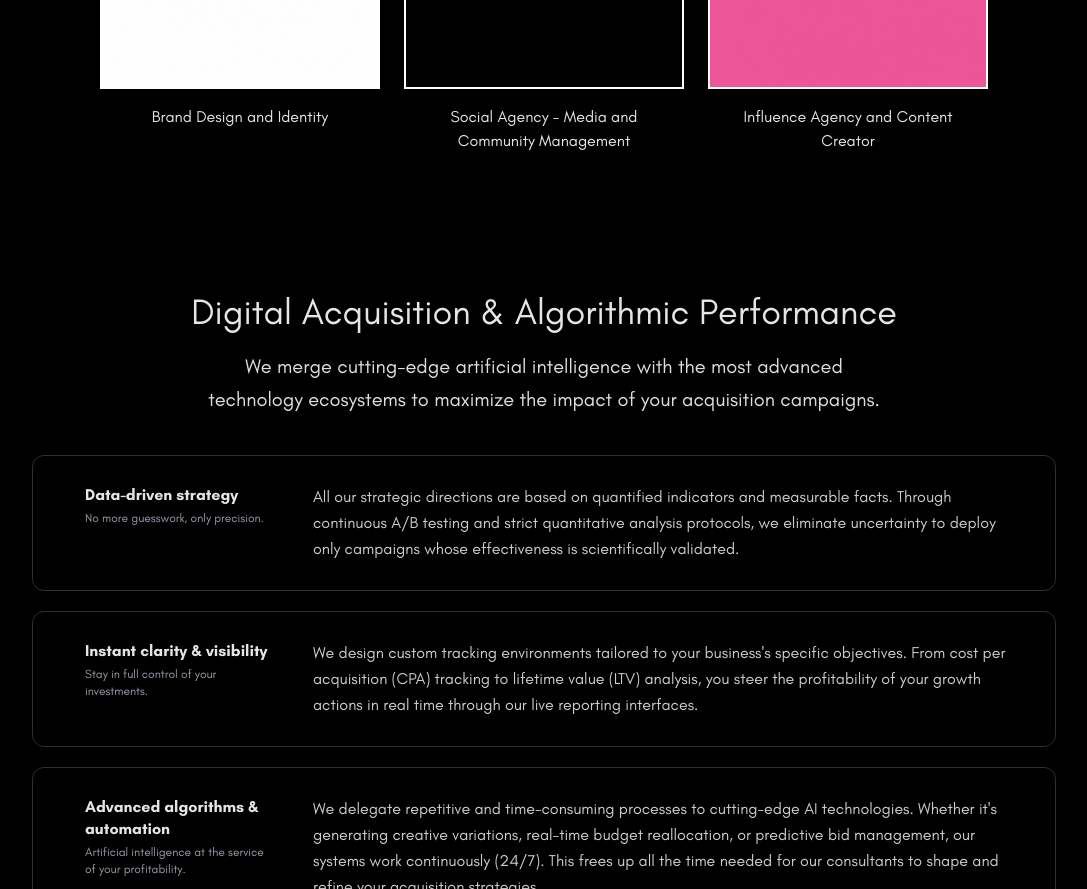
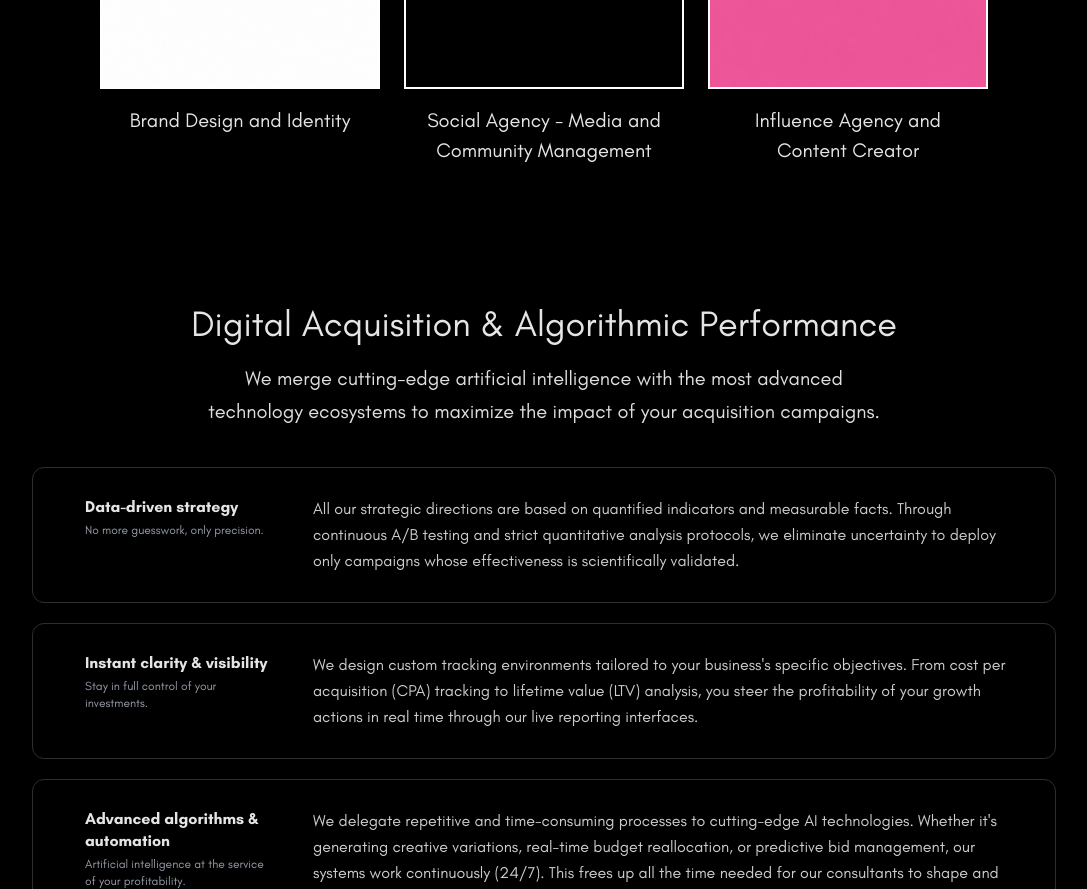
Before and after one commit to 4skygroup/Play-To-Sky-TWO, a React (Vite) app: page / in a window 1280 px wide. Shown: the part 1339-2228 px from the top of the page, without its empty margins (96-1183 px from the left). Built offline with nearby package versions, Linux system fonts and the light colour scheme.

Commit message:
Descriptions text size modified

```diff
--- a/src/components/Carousel.tsx
+++ b/src/components/Carousel.tsx
@@ -127,7 +127,7 @@ export default function Carousel() {
                 {/* Hey */}
               </a>
             </div>
-            <p className="text-white text-center px-4 pt-4 max-w-[60vw] md:w-[min(280px,28vw)">
+            <p className="text-t5 md:text-t4 text-white text-center px-4 pt-4 max-w-[60vw] md:w-[min(280px,28vw)">
               {t(slide.description)}
             </p>
           </div>
```
